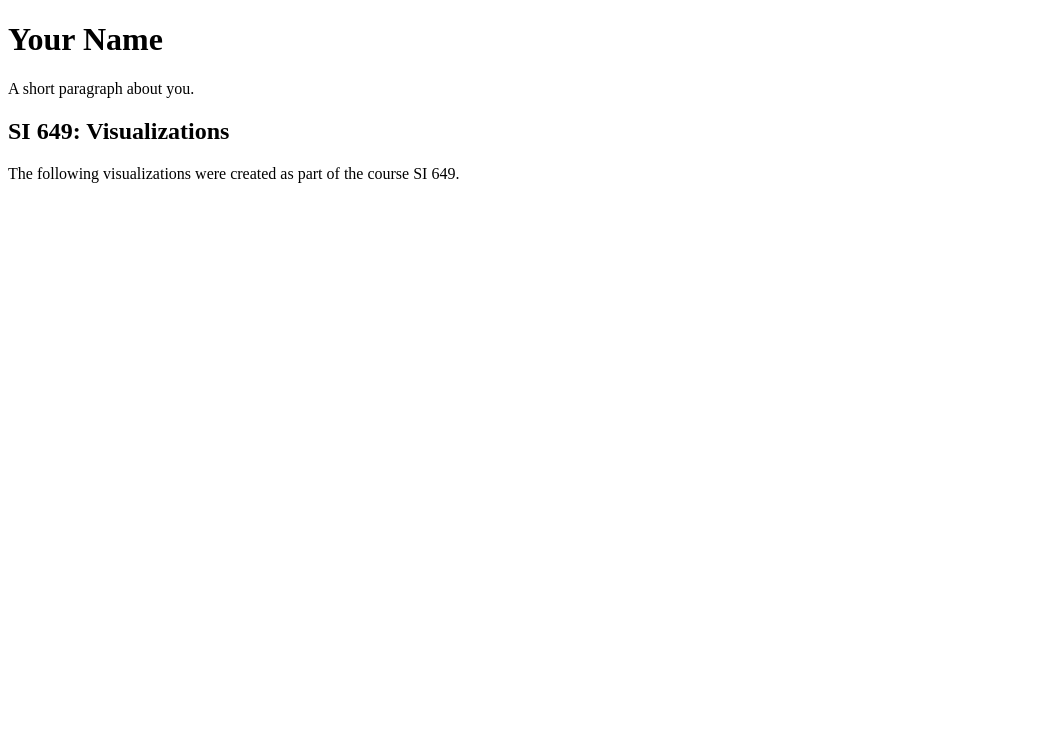
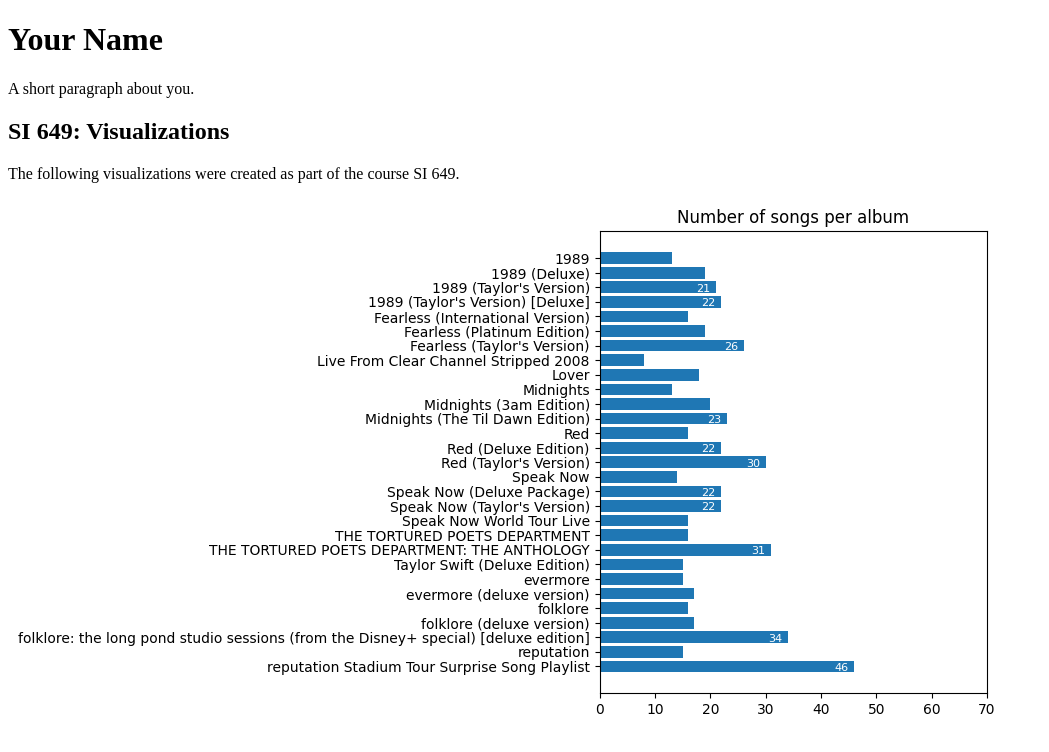
Before and after one commit to lordokagi/lordokagi.github.io, a plain HTML site: page index.html in a window 1280 px wide. Shown: the whole page, without its empty margins (0-1049 px from the left). Drawn offline with Linux system fonts and the light colour scheme.

Commit message:
added visualization image

```diff
--- a/index.html
+++ b/index.html
@@ -7,6 +7,7 @@
 
 <h2> SI 649: Visualizations </h2>
 <p>The following visualizations were created as part of the course SI 649.</p>
+<img src="viz.png" alt="data visualization of Taylor Swift's songs per album">
 
 	</body>
 </html>
```
